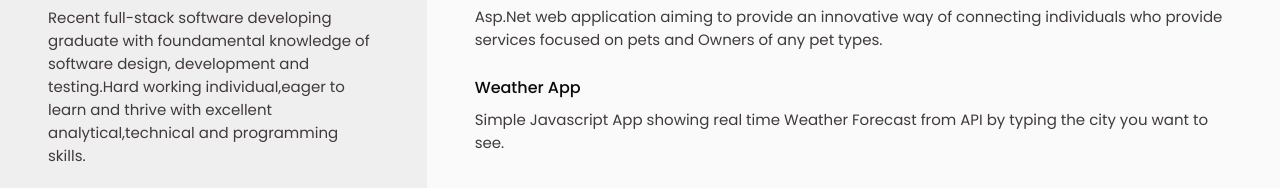
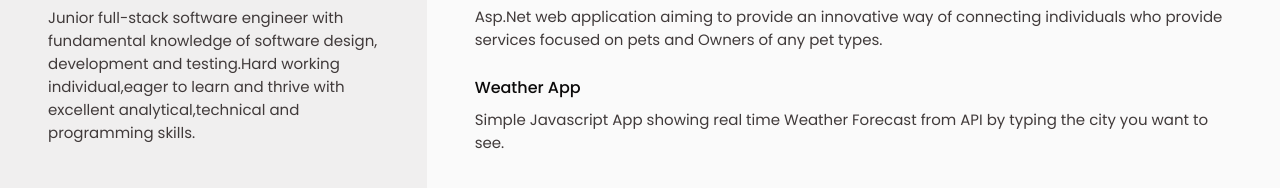
Before and after one commit to StratosFoteinopoulos/Responsive_resume_PDF, a plain HTML site: page index.html in a window 1280 px wide. Shown: the part 737-925 px from the top of the page. Drawn offline with nearby package versions, Linux system fonts and the light colour scheme.

Commit message:
Update index.html

```diff
--- a/index.html
+++ b/index.html
@@ -139,9 +139,7 @@
                     <h2 class="section-title">Profile</h2>
 
                     <p class="profile_description">
-                        Recent full-stack software developing graduate with foundamental knowledge of software design,
-                        development and testing.Hard working individual,eager to learn and thrive with excellent analytical,technical
-                        and programming skills.
+                        Junior full-stack software engineer with fundamental knowledge of software design, development and testing.Hard working individual,eager to learn and thrive with excellent analytical,technical and programming skills.
                     </p>
                 </section>
 
```
